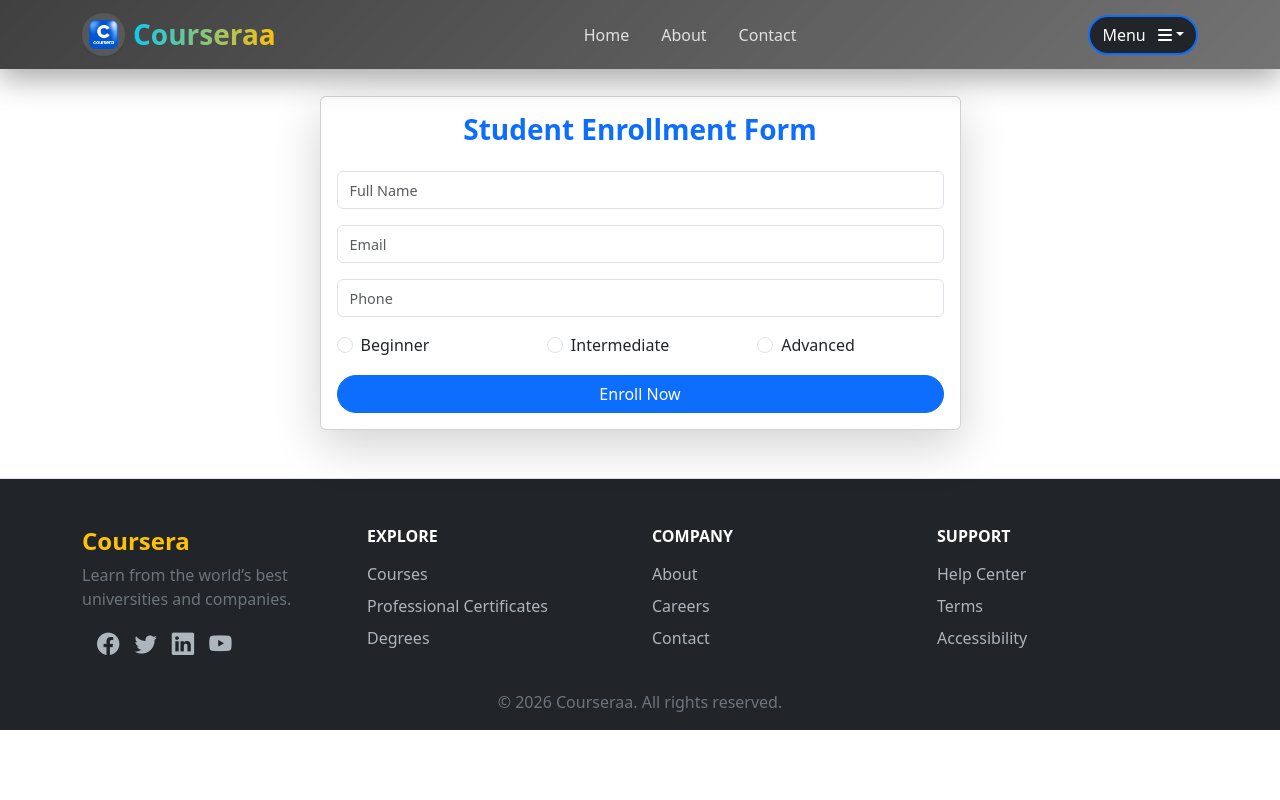
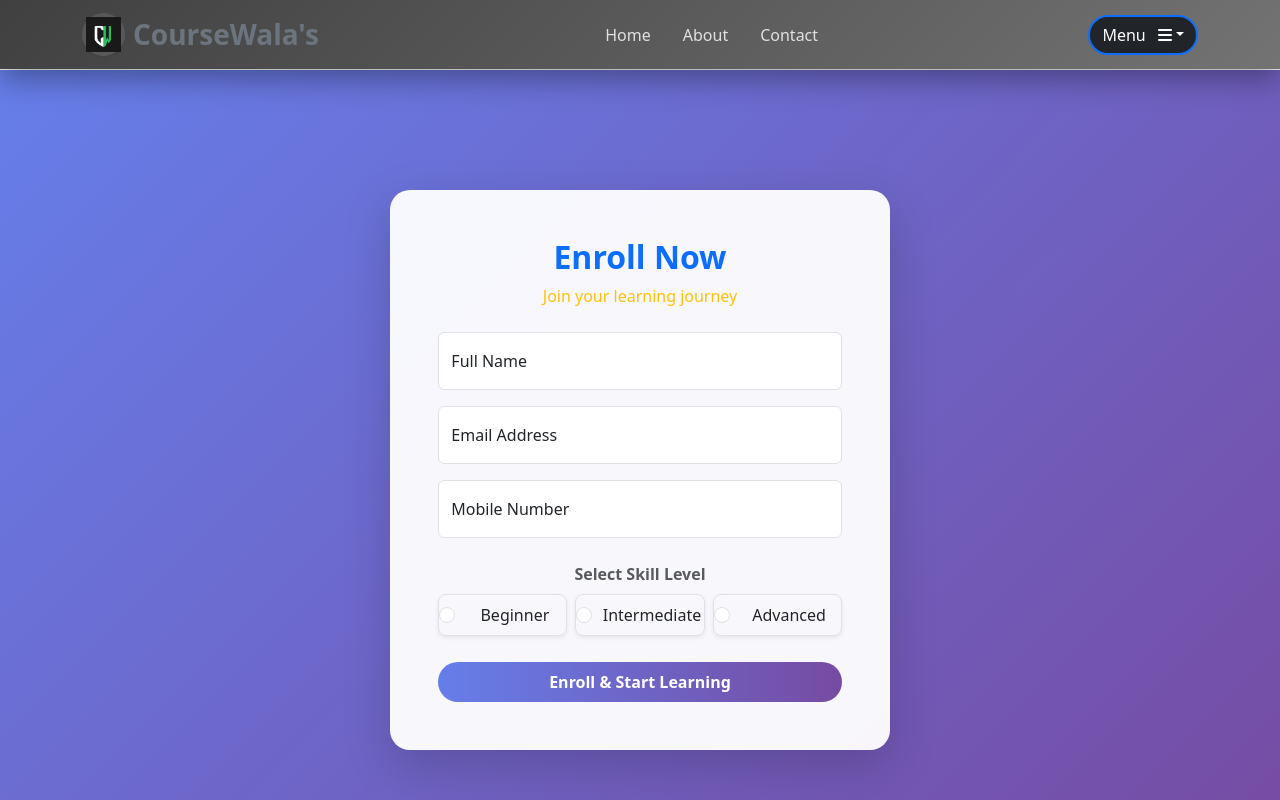
Before and after one commit to mayurthigale2002/Online-Learning-Platform, a React (Vite) app: page /studentEnrollment in a window 1280 px wide. Shown: the top 800 px of the page. Built offline with nearby package versions, Linux system fonts and the light colour scheme; no server answers.

Commit message:
Update Navbar logo, improve Home and Login pages styles

```diff
--- a/json_data/db.json
+++ b/json_data/db.json
@@ -97,12 +97,19 @@
       "mobile": "123451234",
       "password": "aash",
       "id": 14
+    },
+    {
+      "name": "abc",
+      "email": "abc@gmail.com",
+      "mobile": "1234567890",
+      "password": "12345",
+      "id": 15
     }
   ],
   "settings": [
     {
       "id": 1,
-      "siteName": "Coursera ",
+      "siteName": "Cours",
       "adminEmail": "admin@coursera.com",
       "theme": "light",
       "maintenance": false,
@@ -274,6 +281,13 @@
       "course": "Int:- Node.js",
       "level": "Intermediate",
       "id": 18
+    },
+    {
+      "name": "Mayur",
+      "email": "mayur@123",
+      "phone": "1234567890",
+      "level": "Intermediate",
+      "id": 19
     }
   ],
   "courses": [
--- a/src/components/About.jsx
+++ b/src/components/About.jsx
@@ -28,7 +28,7 @@ const About = () => {
           <Col md={6}>
             <h1 className="fw-bold mb-3 text-secondary">Our Mission</h1>
             <p className="text-white">
-              Courseraa’s mission is to provide universal access to world-class
+              CourseWala's’s mission is to provide universal access to world-class
               education through industry-aligned courses and certifications.
             </p>
             <p className="text-white">
--- a/src/components/Footer.jsx
+++ b/src/components/Footer.jsx
@@ -50,7 +50,7 @@ const Footer = () => {
         <Row className=" align-items-center">
           <Col md={12}>
             <p className="mb-0 text-secondary mx-auto text-center">
-              © {new Date().getFullYear()} Courseraa. All rights reserved.
+              © {new Date().getFullYear()} CourseWala's. All rights reserved.
             </p>
           </Col>
         </Row>
--- a/src/components/Home.jsx
+++ b/src/components/Home.jsx
@@ -81,7 +81,7 @@ const Home = () => {
       <section className="py-5 text-white">
         <Container>
           <Row className="text-center mb-5">
-            <h2 className="fw-bold gradient-text">Why Learn With Courseraa?</h2>
+            <h2 className="">Why Learn With CourseWala's?</h2>
             <p className="text-warning">
               Career-focused, flexible & practical learning
             </p>
@@ -152,7 +152,8 @@ const Home = () => {
       <section className="py-5 text-white">
         <Container>
           <Row className="text-center mb-5">
-            <h2 className="fw-bold gradient-text">How It Works</h2>
+            <h2 className="fw-bold">How It Works</h2>
+            <p className="text-warning">Steps to follow us..</p>
           </Row>
 
           <Row className="g-4 text-center">
--- a/src/components/Navbar.jsx
+++ b/src/components/Navbar.jsx
@@ -3,7 +3,7 @@ import { NavLink, useNavigate } from "react-router-dom";
 import { Dropdown } from "react-bootstrap";
 import logoo from "../assets/logoo.webp";
 import "../index.css";
-// import mylogoo from "../assets/mylogoo.png";
+import cw from "../assets/cw.png";
 
 const Navbar = () => {
   const navigate = useNavigate();
@@ -21,7 +21,7 @@ const Navbar = () => {
         <NavLink to="/" className="navbar-brand d-flex align-items-center">
           <div className="logo-wrapper d-flex align-items-center p-1 rounded-circle shadow-sm">
             <img
-              src={logoo}
+              src={cw}
               alt="Logo"
               width="35"
               height="35"
@@ -29,12 +29,12 @@ const Navbar = () => {
             />
           </div>
           <div className="ms-2">
-            <h3 className="nav-text gradient-text mb-0">Courseraa</h3>
+            <h3 className="nav-text mb-0 text-secondary fw-bold">CourseWala's</h3>
           </div>
         </NavLink>
 
-        <div className="collapse navbar-collapse" id="navbarNav">
-          <ul className="navbar-nav ms-auto align-items-center mx-auto gap-3">
+        <div className="navbar-collapse collapse" id="navbarNav">
+          <ul className="navbar-nav ms-auto align-items-center mx-auto gap-3 ">
             <li className="nav-item">
               <NavLink to="/" className="nav-link nav-animate">
                 Home
@@ -55,7 +55,7 @@ const Navbar = () => {
           <Dropdown>
             <Dropdown.Toggle
               id="dropdown-basic"
-              className="icon-dropdown bg-dark border-2 rounded-pill"
+              className="icon-dropdown bg-dark border-2 rounded-pill "
             >
               Menu <i className="fa-solid fa-bars ms-2"></i>
             </Dropdown.Toggle>
--- a/src/components/adminDashbord/Admin.jsx
+++ b/src/components/adminDashbord/Admin.jsx
@@ -2,7 +2,6 @@ import React, { useState } from "react";
 import { Container, Row, Col, Card, Form, Button } from "react-bootstrap";
 import { useNavigate } from "react-router-dom";
 import axios from "axios";
-import { toast } from "react-toastify";
 
 const Admin = () => {
   const navigate = useNavigate();
@@ -28,13 +27,13 @@ const Admin = () => {
       );
 
       if (admin) {
-        toast.success("Admin Login Successful 🔐");
+        alert("Admin Login Successful ");
         navigate("/adminpanel");
       } else {
-        toast.error("Invalid Email or Password ❌");
+        alert("Invalid Email or Password ");
       }
     } catch (err) {
-      toast.error("Server Error 🚫");
+      alert("Server Error ");
     }
   };
 
@@ -101,7 +100,7 @@ const Admin = () => {
                 </Form>
 
                 <div className="text-center mt-4 text-muted small">
-                  © 2026 Courseraa Admin Panel
+                  © 2026 CourseWala's Admin Panel
                 </div>
               </Card.Body>
             </Card>
--- a/src/index.css
+++ b/src/index.css
@@ -234,7 +234,6 @@
 /* Gradient text */
 .gradient-text {
   background: linear-gradient(90deg, #0dcaf0, #ffc107);
-  -webkit-background-clip: text;
   -webkit-text-fill-color: transparent;
 }
 
@@ -310,7 +309,6 @@
 /* Gradient text */
 .gradient-text {
   background: linear-gradient(90deg, #0d6efd, #ffc107);
-  -webkit-background-clip: text;
   -webkit-text-fill-color: transparent;
 }
 
@@ -336,7 +334,6 @@ input::placeholder {
 /* Gradient text for brand */
 .gradient-text {
   background: linear-gradient(90deg, #0dcaf0, #ffc107);
-  -webkit-background-clip: text;
   -webkit-text-fill-color: transparent;
   font-weight: bold;
 }
--- a/src/pages/Login.jsx
+++ b/src/pages/Login.jsx
@@ -36,12 +36,14 @@ const Login = () => {
     e.preventDefault();
 
     const user = users.find(
-      (u) =>
-        u.email === formData.email && u.password === formData.password
+      (u) => u.email === formData.email && u.password === formData.password,
     );
 
     if (user) {
       localStorage.setItem("isAuth", "true");
+
+      localStorage.setItem("userId", user.id);
+      localStorage.setItem("userName", user.name);
       alert("Login Successful 🎉");
       navigate("/");
     } else {
@@ -62,14 +64,14 @@ const Login = () => {
               >
                 <h1 className="fw-bold mb-3">Welcome Back 👋</h1>
                 <p className="text-center px-4">
-                  Login to continue learning, explore new courses, and grow
-                  your career with us.
+                  Login to continue learning, explore new courses, and grow your
+                  career with us.
                 </p>
               </Col>
 
               <Col md={6} data-aos="fade-left">
                 <Card.Body className="p-5">
-                  <h2 className="fw-bold text-center mb-4 gradient-text">
+                  <h2 className="fw-bold text-center mb-4 ">User
                     Login Account
                   </h2>
 
--- a/src/pages/StudentEnrollment.jsx
+++ b/src/pages/StudentEnrollment.jsx
@@ -1,153 +1,311 @@
+// import React, { useState } from "react";
+// import { Container, Row, Col, Card, Form, Button } from "react-bootstrap";
+// import axios from "axios";
+// import { useNavigate } from "react-router-dom";
+// import BigCourse from "./BegCourse";
+
+
+// const StudentEnrollment = () => {
+//   const navigate = useNavigate();
+
+
+//   const [formData, setFormData] = useState({
+//     name: "",
+//     email: "",
+//     phone: "",
+//     course: "",
+//     level: "",
+//   });
+
+
+
+//   const handleChange = (e) => {
+//     const { name, value, type } = e.target;
+//     setFormData({
+//       ...formData,
+//       [name]: type === "checkbox" ? checked : value,
+//     });
+//   };
+
+//   const handleSubmit = async (e) => {
+//     e.preventDefault();
+
+//     try {
+//       await axios.post("http://localhost:3000/enrollments", {
+//         ...formData
+//       });
+
+//       alert("Enrollment Successful 🎉");
+
+//       setFormData({
+//         name: "",
+//         email: "",
+//         phone: "",
+//         course: "",
+//         level: "",
+//       });
+//     } catch (error) {
+//       alert("Server error");
+//     }
+//   };
+
+//   return (
+//     <Container className="py-5 mt-5">
+//       <Row className="justify-content-center">
+//         <Col md={7}>
+//           <Card className="shadow-lg">
+//             <Card.Body>
+//               <h3 className="text-center mb-4 text-primary fw-bold">
+//                 Student Enrollment Form
+//               </h3>
+
+//               <Form onSubmit={handleSubmit}>
+//                 <Form.Control
+//                   className="mb-3"
+//                   name="name"
+//                   placeholder="Full Name"
+//                   value={formData.name}
+//                   onChange={handleChange}
+//                   required
+//                 />
+//                 <Form.Control
+//                   className="mb-3"
+//                   name="email"
+//                   type="email"
+//                   placeholder="Email"
+//                   value={formData.email}
+//                   onChange={handleChange}
+//                   required
+//                 />
+//                 <Form.Control
+//                   className="mb-3"
+//                   name="phone"
+//                   placeholder="Phone"
+//                   value={formData.phone}
+//                   onChange={handleChange}
+//                   required
+//                 />
+
+
+//                 <Row className="mb-3">
+//                   <Col md={4}>
+//                     <Form.Check
+//                       type="radio"
+//                       label="Beginner"
+//                       name="level"
+//                       value="Beginner"
+//                       onChange={handleChange}
+//                       checked={formData.level === "Beginner"}
+//                     />
+//                   </Col>
+
+//                   <Col md={4}>
+//                     <Form.Check
+//                       type="radio"
+//                       label="Intermediate"
+//                       name="level"
+//                       value="Intermediate"
+//                       onChange={handleChange}
+//                       checked={formData.level === "Intermediate"}
+//                     />
+//                   </Col>
+
+//                   <Col md={4}>
+//                     <Form.Check
+//                       type="radio"
+//                       label="Advanced"
+//                       name="level"
+//                       value="Advanced"
+//                       onChange={handleChange}
+//                       checked={formData.level === "Advanced"}
+//                     />
+//                   </Col>
+//                 </Row>
+//                 {/* <Form.Select
+//                   className="mb-3"
+//                   name="course"
+//                   value={formData.course}
+//                   onChange={handleChange}
+//                   required
+//                 >
+//                   <option value="">Select Course</option>
+//                   <option>Beg:- HTML</option>
+//                   <option>Beg:- CSS</option>
+//                   <option>Beg:- Javascript</option>
+//                   <option>Beg:- Bootstrap</option>
+//                   <option>Beg:- Talwind</option>
+//                   <option>Int:- React</option>
+//                   <option>Int:- Node.js</option>
+//                   <option>Int:- Java</option>
+//                   <option>Int:- Python</option>
+//                   <option>Adv:- Full Stack</option>
+//                   <option>Adv:- System Design</option>
+//                   <option>Adv:- Microservices</option>
+//                   <option>Adv:- Advanced Java</option>
+//                 </Form.Select> */}
+
+//                 <Button type="submit" className="w-100 rounded-pill" onClick={() => navigate("/coursevideo")}>
+//                   Enroll Now
+//                 </Button>
+//               </Form>
+//             </Card.Body>
+//           </Card>
+//         </Col>
+//       </Row>
+//     </Container>
+//   );
+// };
+
+// export default StudentEnrollment;
+
+
+
+
+
+
+
+
+
+
+
+
+
+
 import React, { useState } from "react";
 import { Container, Row, Col, Card, Form, Button } from "react-bootstrap";
 import axios from "axios";
 import { useNavigate } from "react-router-dom";
-import BigCourse from "./BegCourse";
-
 
 const StudentEnrollment = () => {
   const navigate = useNavigate();
-
 
   const [formData, setFormData] = useState({
     name: "",
     email: "",
     phone: "",
-    course: "",
     level: "",
   });
 
-
-
   const handleChange = (e) => {
-    const { name, value, type } = e.target;
-    setFormData({
-      ...formData,
-      [name]: type === "checkbox" ? checked : value,
-    });
+    const { name, value } = e.target;
+    setFormData({ ...formData, [name]: value });
   };
 
   const handleSubmit = async (e) => {
     e.preventDefault();
-
     try {
-      await axios.post("http://localhost:3000/enrollments", {
-        ...formData
-      });
-
+      await axios.post("http://localhost:3000/enrollments", formData);
       alert("Enrollment Successful 🎉");
-
-      setFormData({
-        name: "",
-        email: "",
-        phone: "",
-        course: "",
-        level: "",
-      });
-    } catch (error) {
+      navigate("/coursevideo");
+    } catch {
       alert("Server error");
     }
   };
 
   return (
-    <Container className="py-5 mt-5">
-      <Row className="justify-content-center">
-        <Col md={7}>
-          <Card className="shadow-lg">
-            <Card.Body>
-              <h3 className="text-center mb-4 text-primary fw-bold">
-                Student Enrollment Form
-              </h3>
+    <Container
+      fluid
+      className="min-vh-100 d-flex align-items-center justify-content-center"
+      style={{
+        background: "linear-gradient(135deg, #667eea, #764ba2)",
+        marginTop: "70px",
+      }}
+    >
+      <Row className="w-100 justify-content-center">
+        <Col lg={5} md={7}>
+          <Card
+            className="border-0 shadow-lg"
+            style={{
+              borderRadius: "20px",
+              background: "rgba(255,255,255,0.95)",
+            }}
+          >
+            <Card.Body className="p-5">
+              {/* Title */}
+              <div className="text-center mb-4">
+                <h2 className="fw-bold text-primary">Enroll Now</h2>
+                <p className="text-warning mb-0">
+                  Join your learning journey
+                </p>
+              </div>
 
               <Form onSubmit={handleSubmit}>
+                {/* Name */}
+                <Form.Floating className="mb-3">
                   <Form.Control
-                  className="mb-3"
+                    type="text"
                     name="name"
                     placeholder="Full Name"
                     value={formData.name}
                     onChange={handleChange}
                     required
                   />
+                  <label>Full Name</label>
+                </Form.Floating>
+
+                {/* Email */}
+                <Form.Floating className="mb-3">
                   <Form.Control
-                  className="mb-3"
+                    type="email"
                     name="email"
-                  type="email"
                     placeholder="Email"
                     value={formData.email}
                     onChange={handleChange}
                     required
                   />
+                  <label>Email Address</label>
+                </Form.Floating>
+
+                {/* Phone */}
+                <Form.Floating className="mb-4">
                   <Form.Control
-                  className="mb-3"
+                    type="text"
                     name="phone"
                     placeholder="Phone"
                     value={formData.phone}
                     onChange={handleChange}
                     required
                   />
+                  <label>Mobile Number</label>
+                </Form.Floating>
+
+                {/* Level */}
+                <div className="mb-4">
+                  <p className="fw-semibold mb-2 text-muted text-center">
+                    Select Skill Level
+                  </p>
+                  <Row className="g-2">
+                    {["Beginner", "Intermediate", "Advanced"].map((level) => (
+                      <Col xs={4} key={level}>
+                        <Form.Check
+                          type="radio"
+                          name="level"
+                          value={level}
+                          label={level}
+                          checked={formData.level === level}
+                          onChange={handleChange}
+                          className="border rounded-3 py-2 text-center shadow-sm"
+                        />
+                      </Col>
+                    ))}
+                  </Row>
+                </div>
+
+                {/* Button */}
+                <Button
+                  type="submit"
+                  className="w-100 py-2 fw-bold rounded-pill"
+                  style={{
+                    background:
+                      "linear-gradient(90deg, #667eea, #764ba2)",
+                    border: "none",
+                  }}
+                >
+                  Enroll & Start Learning
+                </Button>
+              </Form>
 
 
-                <Row className="mb-3">
-                  <Col md={4}>
-                    <Form.Check
-                      type="radio"
-                      label="Beginner"
-                      name="level"
-                      value="Beginner"
-                      onChange={handleChange}
-                      checked={formData.level === "Beginner"}
-                    />
-                  </Col>
-
-                  <Col md={4}>
-                    <Form.Check
-                      type="radio"
-                      label="Intermediate"
-                      name="level"
-                      value="Intermediate"
-                      onChange={handleChange}
-                      checked={formData.level === "Intermediate"}
-                    />
-                  </Col>
-
-                  <Col md={4}>
-                    <Form.Check
-                      type="radio"
-                      label="Advanced"
-                      name="level"
-                      value="Advanced"
-                      onChange={handleChange}
-                      checked={formData.level === "Advanced"}
-                    />
-                  </Col>
-                </Row>
-                {/* <Form.Select
-                  className="mb-3"
-                  name="course"
-                  value={formData.course}
-                  onChange={handleChange}
-                  required
-                >
-                  <option value="">Select Course</option>
-                  <option>Beg:- HTML</option>
-                  <option>Beg:- CSS</option>
-                  <option>Beg:- Javascript</option>
-                  <option>Beg:- Bootstrap</option>
-                  <option>Beg:- Talwind</option>
-                  <option>Int:- React</option>
-                  <option>Int:- Node.js</option>
-                  <option>Int:- Java</option>
-                  <option>Int:- Python</option>
-                  <option>Adv:- Full Stack</option>
-                  <option>Adv:- System Design</option>
-                  <option>Adv:- Microservices</option>
-                  <option>Adv:- Advanced Java</option>
-                </Form.Select> */}
-
-                <Button type="submit" className="w-100 rounded-pill" onClick={() => navigate("/coursevideo")}>
-                  Enroll Now
-                </Button>
-              </Form>
             </Card.Body>
           </Card>
         </Col>
```
Also changed, not shown: db.json (added, +19 -0 lines), src/components/userDashbord/Dashbord.jsx (+102 -71 lines), src/assets/cw.png (added). Lines whose indentation alone changed are shown as unchanged.
